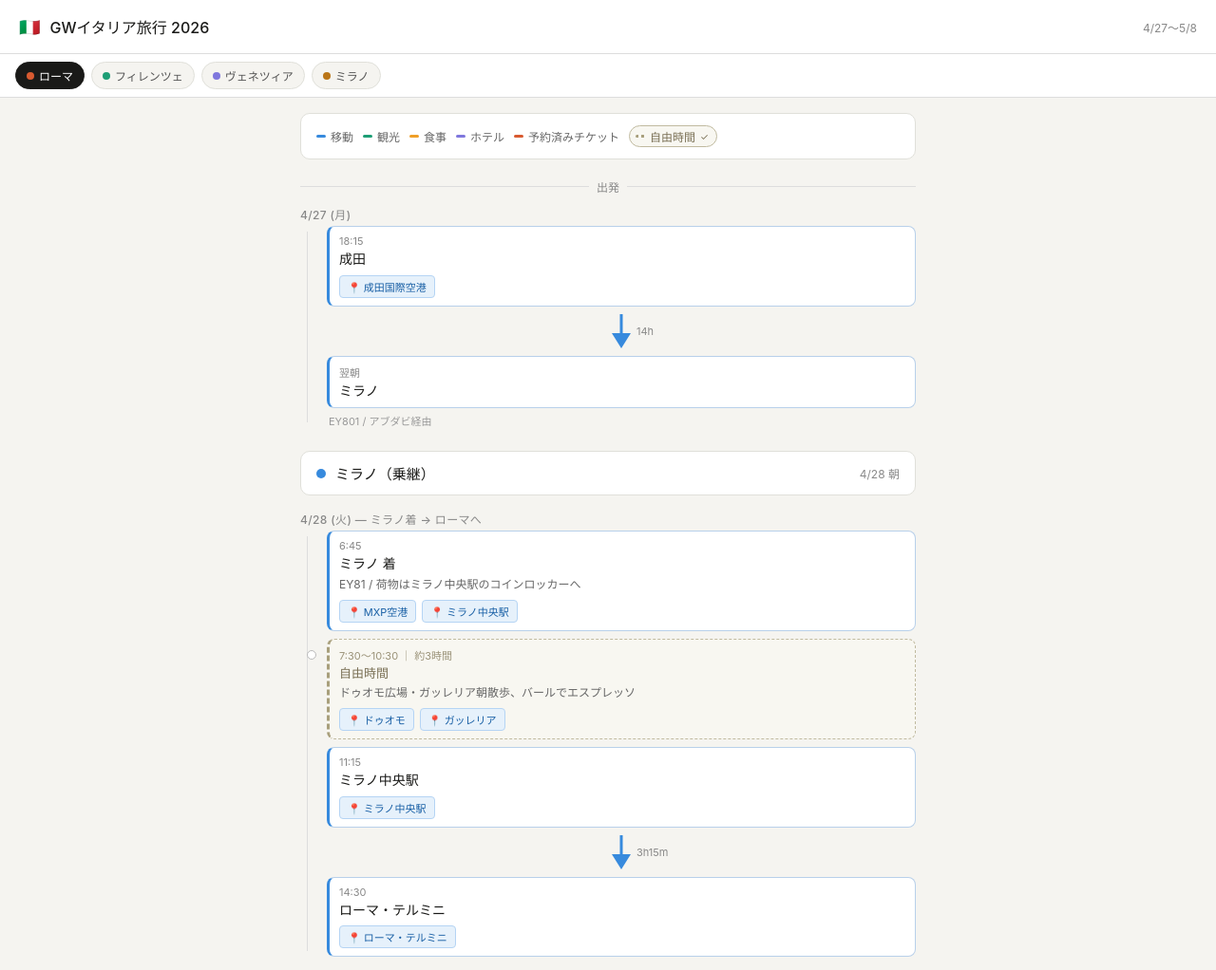
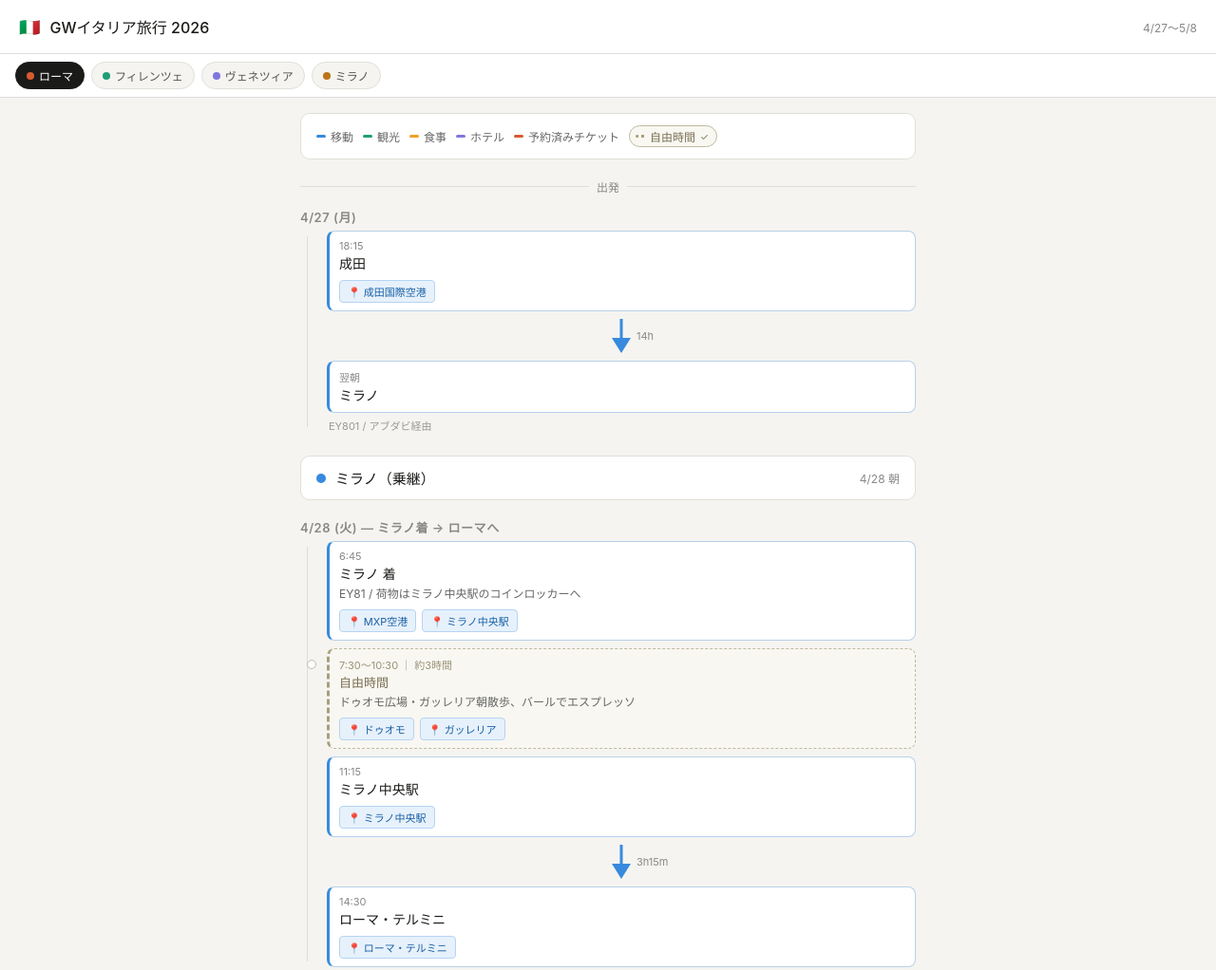
Before and after one commit to katzeallergie/italy_itinerary, a plain HTML site: page index.html in a window 1280 px wide. Shown: the top 1022 px of the page at 95% size. Drawn offline with Linux system fonts and the light colour scheme.

Commit message:
日付ラベルのフォントサイズと太さを調整
Co-Authored-By: Claude Sonnet 4.6 <noreply@anthropic.com>

```diff
--- a/index.html
+++ b/index.html
@@ -20,7 +20,7 @@ body { font-family: -apple-system, BlinkMacSystemFont, 'Helvetica Neue', sans-se
 .city-header .dates { font-size: 12px; color: #888; margin-left: auto; }
 .city-dot { width: 10px; height: 10px; border-radius: 50%; flex-shrink: 0; }
 .day-block { margin: 0 0 0.5rem; }
-.day-label { font-size: 12px; font-weight: 500; color: #888; padding: 0.5rem 0 0.25rem; letter-spacing: 0.03em; }
+.day-label { font-size: 13px; font-weight: 600; color: #888; padding: 0.65rem 0 0.3rem; letter-spacing: 0.04em; }
 .timeline { position: relative; padding-left: 28px; }
 .timeline::before { content: ''; position: absolute; left: 7px; top: 6px; bottom: 6px; width: 1px; background: #ddd; }
 .item { position: relative; margin-bottom: 8px; background: #fff; border: 0.5px solid #e0e0da; border-radius: 8px; padding: 8px 10px; }
```
